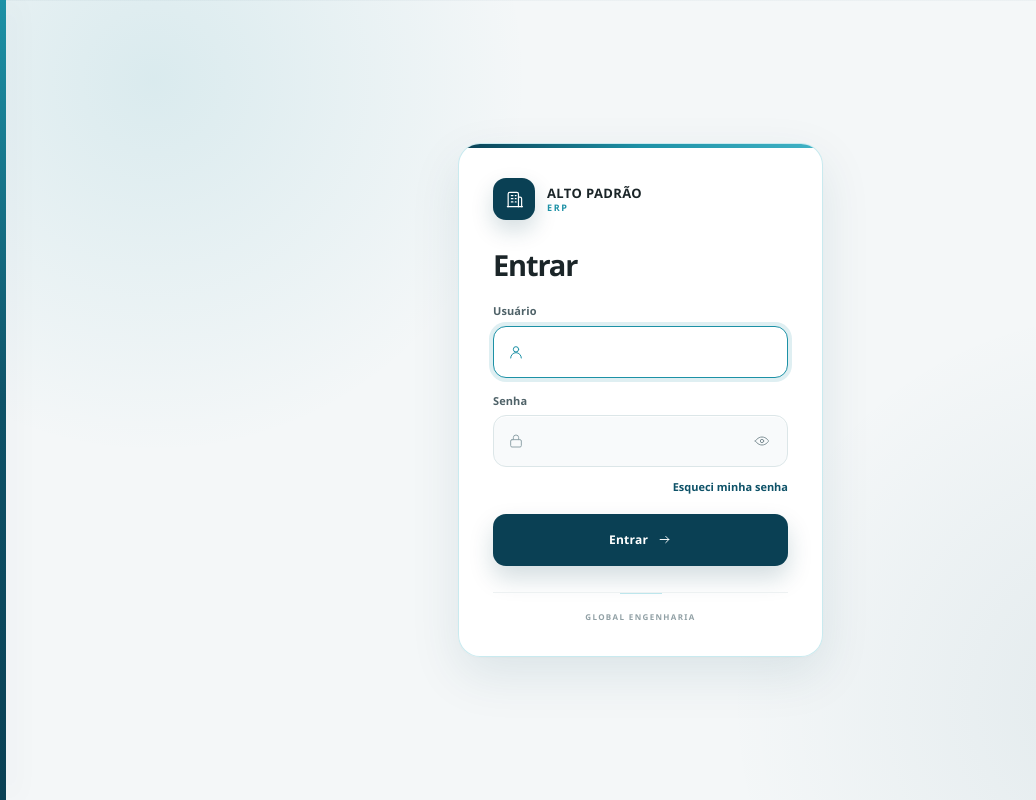
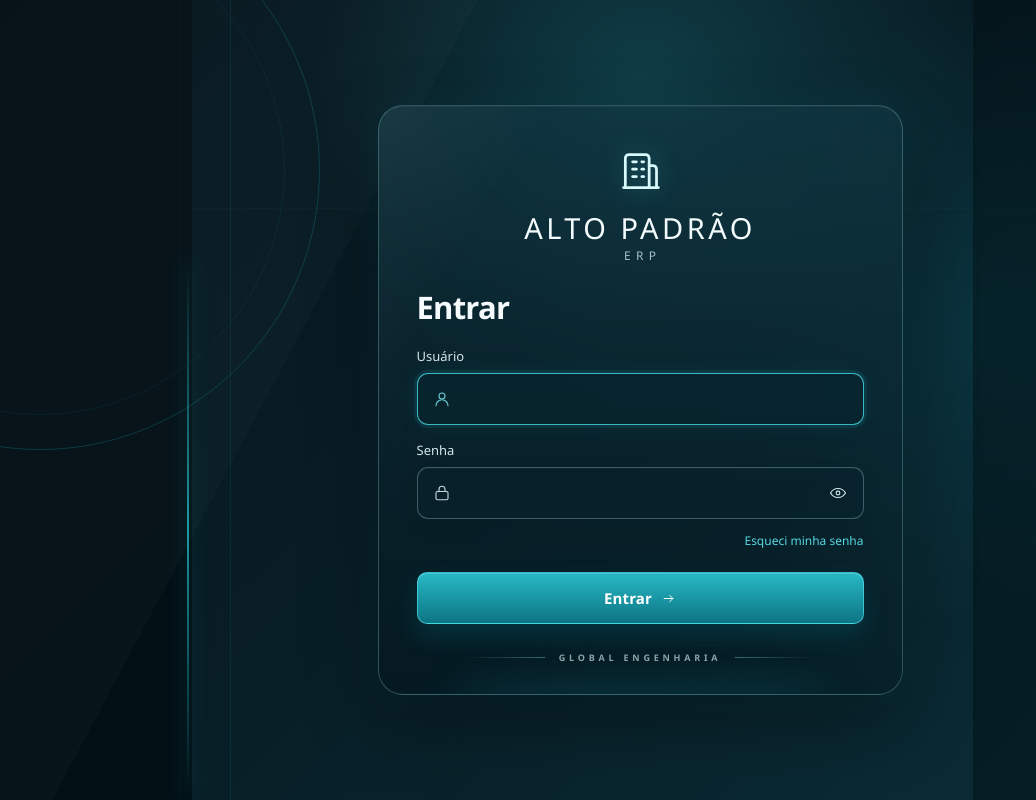
Before and after one commit to Processos-Global/ERPALTOPADRAO, a Django app: page /usuarios/login/ in a window 1280 px wide. Shown: the whole page, without its empty margins (0-1036 px from the left). Run offline with Django 4.2, Linux system fonts and the light colour scheme; parts of the project's set-up code (start-up, migrations or seed data) failed here and were passed over.

Commit message:
alteracao login

```diff
--- a/templates/usuarios/autenticacao/login.html
+++ b/templates/usuarios/autenticacao/login.html
@@ -4,255 +4,283 @@
 <head>
     <meta charset="UTF-8">
     <meta name="viewport" content="width=device-width, initial-scale=1.0">
-    <meta name="theme-color" content="#0f6678">
+    <meta name="theme-color" content="#071c25">
     <title>Entrar | ERP Alto Padrão</title>
 
     <link rel="stylesheet" href="{% static 'css/base.css' %}">
-    <link rel="stylesheet" href="{% static 'css/login.css' %}?v=20260814-1">
 
     <style>
         :root {
-            --opal-blue: #1D91A6;
-            --opal-blue-dark: #0E5268;
-            --opal-blue-deep: #0A4054;
-            --opal-blue-soft: #DDF3F6;
-            --opal-blue-border: #BDE6EC;
+            --bg-1: #06161d;
+            --bg-2: #0a2732;
+            --bg-3: #0f4250;
+            --cyan: #24c2d1;
+            --cyan-soft: #73d9e1;
+            --line: rgba(109, 222, 233, .22);
+            --glass: rgba(8, 31, 40, .68);
+            --glass-strong: rgba(8, 29, 37, .84);
+            --white: #f5fbfc;
+            --muted: #a8bec4;
+            --border: rgba(162, 227, 233, .28);
+            --danger: #ff9f92;
+        }
 
-            --login-bg: #F4F7F8;
-            --login-surface: #FFFFFF;
-            --login-surface-soft: #F8FAFB;
-            --login-text: #1B2528;
-            --login-muted: #6C7A80;
-            --login-subtle: #94A3A8;
-            --login-border: #DCE6E8;
-            --login-danger: #B42318;
-            --login-danger-soft: #FFF5F4;
-            --login-focus: rgba(29, 145, 166, .14);
+        * {
+            box-sizing: border-box;
         }
 
         html,
         body {
+            width: 100%;
             min-height: 100%;
+            margin: 0;
         }
 
         body.login-body {
-            margin: 0 !important;
-            min-height: 100vh !important;
-            overflow-x: hidden;
-            color: var(--login-text);
+            min-height: 100vh;
+            overflow: hidden;
+            font-family: "Segoe UI", Inter, Arial, sans-serif;
+            color: var(--white);
             background:
-                linear-gradient(rgba(10, 64, 84, .035) 1px, transparent 1px),
-                linear-gradient(90deg, rgba(10, 64, 84, .035) 1px, transparent 1px),
-                radial-gradient(circle at 12% 10%, rgba(29, 145, 166, .12), transparent 28%),
-                radial-gradient(circle at 88% 88%, rgba(14, 82, 104, .08), transparent 30%),
-                var(--login-bg) !important;
-            background-size:
-                32px 32px,
-                32px 32px,
-                auto,
-                auto,
-                auto;
-            font-family: "Segoe UI", "Inter", Arial, sans-serif;
+                radial-gradient(circle at 50% 10%, rgba(42, 177, 193, .22), transparent 34%),
+                radial-gradient(circle at 78% 40%, rgba(17, 118, 135, .20), transparent 28%),
+                linear-gradient(135deg, var(--bg-1) 0%, #081d25 42%, #0a2f3a 100%);
         }
 
-        .login-body * {
-            box-sizing: border-box;
+        .login-body::before,
+        .login-body::after {
+            content: "";
+            position: fixed;
+            inset: 0;
+            pointer-events: none;
         }
 
-        .login-body .login-shell {
+        .login-body::before {
+            background:
+                linear-gradient(90deg, transparent 0 14%, rgba(36, 194, 209, .16) 14% 14.08%, transparent 14.08% 18%, rgba(36, 194, 209, .10) 18% 18.06%, transparent 18.06%),
+                linear-gradient(180deg, transparent 0 26%, rgba(255,255,255,.025) 26% 26.1%, transparent 26.1%);
+            opacity: .9;
+        }
+
+        .login-body::after {
+            background:
+                linear-gradient(118deg, rgba(255,255,255,.018) 0 28%, transparent 28% 100%),
+                linear-gradient(90deg, rgba(2, 13, 18, .78) 0 15%, transparent 15% 76%, rgba(1, 10, 14, .42) 76% 100%);
+        }
+
+        .login-shell {
             position: relative;
+            z-index: 2;
             min-height: 100vh;
-            width: 100%;
             display: grid;
             place-items: center;
-            padding: 40px 20px;
-            isolation: isolate;
+            padding: 28px 18px;
         }
 
-        .login-body .login-shell::before {
-            content: "";
+        .scene-line {
             position: fixed;
-            inset: 0 auto 0 0;
-            width: 6px;
-            background: linear-gradient(
-                180deg,
-                var(--opal-blue),
-                var(--opal-blue-dark),
-                var(--opal-blue-deep)
-            );
-            box-shadow: 6px 0 28px rgba(10, 64, 84, .08);
-            z-index: -1;
+            pointer-events: none;
+            border: 1px solid rgba(39, 206, 219, .20);
+            border-radius: 50%;
+            width: 560px;
+            height: 560px;
+            left: -240px;
+            top: -110px;
+            z-index: 1;
         }
 
-        .login-body .login-card {
+        .scene-line::before {
+            content: "";
+            position: absolute;
+            inset: 34px;
+            border: 1px solid rgba(39, 206, 219, .08);
+            border-radius: 50%;
+        }
+
+        .scene-glow {
+            position: fixed;
+            width: 2px;
+            height: 68vh;
+            left: 14.6%;
+            bottom: 0;
+            background: linear-gradient(180deg, transparent, rgba(38, 220, 229, .9), transparent);
+            box-shadow: 0 0 22px rgba(36, 194, 209, .6);
+            opacity: .75;
+            z-index: 1;
+        }
+
+        .login-card {
             position: relative;
-            width: min(100%, 430px);
-            padding: 34px;
-            background: rgba(255, 255, 255, .97);
-            border: 1px solid rgba(189, 230, 236, .82);
-            border-radius: 22px;
+            width: min(100%, 525px);
+            padding: 34px 38px 30px;
+            border: 1px solid var(--border);
+            border-radius: 25px;
+            background:
+                linear-gradient(180deg, rgba(17, 55, 67, .62), rgba(5, 24, 32, .80));
             box-shadow:
-                0 1px 2px rgba(10, 64, 84, .025),
-                0 18px 50px rgba(10, 64, 84, .10);
+                0 28px 70px rgba(0, 0, 0, .36),
+                0 0 42px rgba(22, 166, 182, .09),
+                inset 0 1px 0 rgba(255,255,255,.05);
+            backdrop-filter: blur(22px);
+            -webkit-backdrop-filter: blur(22px);
             overflow: hidden;
         }
 
-        .login-body .login-card::before {
+        .login-card::before {
             content: "";
             position: absolute;
-            top: 0;
-            left: 0;
-            right: 0;
-            height: 4px;
-            background: linear-gradient(
-                90deg,
-                var(--opal-blue-deep),
-                var(--opal-blue),
-                #41B3C6
-            );
+            inset: 0;
+            background:
+                linear-gradient(120deg, rgba(255,255,255,.045), transparent 20% 74%, rgba(47,201,214,.035));
+            pointer-events: none;
         }
 
-        .login-body .login-brand {
+        .login-card::after {
+            content: "";
+            position: absolute;
+            left: 13%;
+            right: 13%;
+            bottom: -14px;
+            height: 24px;
+            background: rgba(26, 201, 216, .20);
+            filter: blur(18px);
+            border-radius: 50%;
+            pointer-events: none;
+        }
+
+        .login-brand {
+            position: relative;
+            z-index: 1;
             display: flex;
+            flex-direction: column;
             align-items: center;
-            gap: 12px;
+            justify-content: center;
             margin-bottom: 30px;
         }
 
-        .login-body .login-brand__mark {
-            width: 42px;
-            height: 42px;
-            display: inline-flex;
-            align-items: center;
-            justify-content: center;
-            flex: 0 0 42px;
-            border-radius: 13px;
-            background: var(--opal-blue-deep);
-            color: #fff;
-            box-shadow: 0 10px 22px rgba(10, 64, 84, .18);
+        .login-brand__mark {
+            width: 62px;
+            height: 62px;
+            display: grid;
+            place-items: center;
+            margin-bottom: 11px;
+            color: #d8f9fb;
+            filter: drop-shadow(0 0 12px rgba(76, 218, 230, .28));
         }
 
-        .login-body .login-brand__mark .icon {
-            width: 19px;
-            height: 19px;
+        .login-brand__mark .icon {
+            width: 44px;
+            height: 44px;
         }
 
-        .login-body .login-brand__text {
-            display: flex;
-            flex-direction: column;
-            gap: 2px;
-            min-width: 0;
+        .login-brand__text {
+            text-align: center;
+            line-height: 1;
         }
 
-        .login-body .login-brand__text strong {
-            margin: 0;
-            color: var(--login-text);
-            font-size: 13px;
-            line-height: 1.2;
-            font-weight: 800;
-            letter-spacing: .03em;
+        .login-brand__text strong {
+            display: block;
+            font-size: 29px;
+            font-weight: 500;
+            letter-spacing: .12em;
+            color: #f3fbfc;
         }
 
-        .login-body .login-brand__text small {
-            color: var(--opal-blue);
-            font-size: 9px;
-            line-height: 1;
-            font-weight: 800;
-            letter-spacing: .18em;
-            text-transform: uppercase;
+        .login-brand__text small {
+            display: block;
+            margin-top: 8px;
+            font-size: 12px;
+            letter-spacing: .44em;
+            color: var(--muted);
+            transform: translateX(.22em);
         }
 
-        .login-body .login-heading {
+        .login-heading {
+            position: relative;
+            z-index: 1;
             margin: 0 0 24px;
         }
 
-        .login-body .login-heading h1 {
+        .login-heading h1 {
             margin: 0;
-            color: var(--login-text);
-            font-size: 29px;
-            line-height: 1.05;
-            font-weight: 750;
-            letter-spacing: -.04em;
+            font-size: 31px;
+            line-height: 1;
+            font-weight: 700;
+            letter-spacing: -.025em;
+            color: var(--white);
         }
 
-        .login-body .login-form {
-            width: 100%;
+        .login-form {
+            position: relative;
+            z-index: 1;
             display: grid;
             gap: 16px;
         }
 
-        .login-body .login-field {
-            width: 100%;
+        .login-field {
             display: grid;
             gap: 8px;
         }
 
-        .login-body .login-field > label {
-            margin: 0;
-            color: #4F6268;
-            font-size: 11px;
-            line-height: 1.2;
-            font-weight: 700;
-            letter-spacing: .01em;
+        .login-field > label {
+            font-size: 13px;
+            font-weight: 500;
+            color: #d6e5e8;
         }
 
-        .login-body .login-field__control {
+        .login-field__control {
             position: relative;
-            width: 100%;
         }
 
-        .login-body .login-field__control input {
-            appearance: none;
+        .login-field__control input {
             width: 100% !important;
             height: 52px !important;
             margin: 0 !important;
-            padding: 0 46px 0 45px !important;
-            border: 1px solid var(--login-border) !important;
-            border-radius: 13px !important;
-            outline: 0 !important;
-            background: var(--login-surface-soft) !important;
-            color: var(--login-text) !important;
-            font: inherit;
+            padding: 0 48px 0 47px !important;
+            border: 1px solid rgba(184, 228, 233, .31) !important;
+            border-radius: 11px !important;
+            outline: none !important;
+            background: rgba(8, 35, 44, .48) !important;
+            color: #f7fcfd !important;
             font-size: 14px !important;
-            box-shadow: inset 0 1px 0 rgba(255, 255, 255, .75) !important;
-            transition:
-                border-color .18s ease,
-                background-color .18s ease,
-                box-shadow .18s ease,
-                transform .18s ease;
+            caret-color: var(--cyan-soft);
+            box-shadow:
+                inset 0 1px 0 rgba(255,255,255,.025),
+                0 8px 22px rgba(0,0,0,.06) !important;
+            transition: .2s ease;
         }
 
-        .login-body .login-field__control input:hover {
-            border-color: #C8D8DB !important;
-            background: #fff !important;
+        .login-field__control input:hover {
+            border-color: rgba(108, 218, 228, .46) !important;
+            background: rgba(10, 42, 52, .62) !important;
         }
 
-        .login-body .login-field__control input:focus {
-            border-color: var(--opal-blue) !important;
-            background: #fff !important;
+        .login-field__control input:focus {
+            border-color: rgba(76, 226, 236, .78) !important;
+            background: rgba(8, 38, 48, .76) !important;
             box-shadow:
-                0 0 0 4px var(--login-focus),
-                inset 0 1px 0 rgba(255, 255, 255, .85) !important;
+                0 0 0 3px rgba(38, 205, 217, .09),
+                0 0 24px rgba(32, 188, 202, .08) !important;
         }
 
-        .login-body .login-field__icon {
+        .login-field__icon {
             position: absolute;
             z-index: 2;
-            left: 15px;
+            left: 16px;
             top: 50%;
-            width: 16px;
-            height: 16px;
+            width: 18px;
+            height: 18px;
             transform: translateY(-50%);
-            color: #91A4AA;
+            color: #d7e9ec;
             pointer-events: none;
-            transition: color .18s ease;
+            opacity: .92;
         }
 
-        .login-body .login-field__control:focus-within .login-field__icon {
-            color: var(--opal-blue);
+        .login-field__control:focus-within .login-field__icon {
+            color: var(--cyan-soft);
         }
 
-        .login-body .password-toggle {
+        .password-toggle {
             position: absolute !important;
             z-index: 3;
             top: 7px !important;
@@ -260,196 +288,201 @@
             width: 38px !important;
             height: 38px !important;
             min-width: 38px !important;
+            display: grid !important;
+            place-items: center;
             margin: 0 !important;
             padding: 0 !important;
-            display: grid !important;
-            place-items: center;
             border: 0 !important;
             border-radius: 9px !important;
             background: transparent !important;
-            color: #809197 !important;
+            color: #d5e9eb !important;
+            cursor: pointer;
             box-shadow: none !important;
-            cursor: pointer;
-            transition:
-                background .18s ease,
-                color .18s ease,
-                transform .18s ease;
+            transition: .2s ease;
         }
 
-        .login-body .password-toggle:hover {
-            background: var(--opal-blue-soft) !important;
-            color: var(--opal-blue-dark) !important;
+        .password-toggle:hover {
+            color: #ffffff !important;
+            background: rgba(37, 196, 209, .10) !important;
         }
 
-        .login-body .password-toggle:active {
-            transform: scale(.96);
+        .password-toggle .icon {
+            width: 18px;
+            height: 18px;
         }
 
-        .login-body .password-toggle .icon {
-            width: 16px;
-            height: 16px;
-        }
-
-        .login-body .password-toggle__hide {
+        .password-toggle__hide {
             display: none;
         }
 
-        .login-body .password-toggle.is-visible .password-toggle__show {
+        .password-toggle.is-visible .password-toggle__show {
             display: none;
         }
 
-        .login-body .password-toggle.is-visible .password-toggle__hide {
+        .password-toggle.is-visible .password-toggle__hide {
             display: block;
         }
 
-
-        .login-body .login-recovery {
-            margin-top: -4px;
+        .login-recovery {
+            margin-top: -3px;
             display: flex;
             justify-content: flex-end;
         }
 
-        .login-body .login-recovery a {
-            color: var(--opal-blue-dark);
-            font-size: 11px;
-            font-weight: 750;
+        .login-recovery a {
+            color: #57d9e3;
+            font-size: 12px;
+            font-weight: 500;
             text-decoration: none;
-            transition: color .18s ease;
+            transition: .18s ease;
         }
 
-        .login-body .login-recovery a:hover {
-            color: var(--opal-blue);
-            text-decoration: underline;
+        .login-recovery a:hover {
+            color: #9af6fb;
         }
 
-        .login-body .login-submit {
+        .login-submit {
+            position: relative;
             width: 100% !important;
             height: 52px !important;
-            min-height: 52px !important;
-            margin: 4px 0 0 !important;
+            margin: 7px 0 0 !important;
             padding: 0 18px !important;
             display: flex !important;
             align-items: center !important;
             justify-content: center !important;
             gap: 9px;
-            border: 0 !important;
-            border-radius: 13px !important;
-            background: var(--opal-blue-deep) !important;
-            color: #fff !important;
-            font-size: 12px !important;
-            line-height: 1 !important;
-            font-weight: 750 !important;
-            letter-spacing: .02em;
-            box-shadow: 0 12px 24px rgba(10, 64, 84, .18) !important;
+            border: 1px solid rgba(83, 231, 240, .62) !important;
+            border-radius: 10px !important;
+            background:
+                linear-gradient(180deg, #28b8c5 0%, #0d7584 100%) !important;
+            color: white !important;
+            font-size: 15px !important;
+            font-weight: 700 !important;
+            letter-spacing: .01em;
             cursor: pointer;
-            transition:
-                transform .18s ease,
-                background .18s ease,
-                box-shadow .18s ease;
+            box-shadow:
+                0 12px 24px rgba(0, 131, 148, .22),
+                inset 0 1px 0 rgba(255,255,255,.16) !important;
+            transition: .2s ease;
         }
 
-        .login-body .login-submit:hover {
-            background: var(--opal-blue-dark) !important;
+        .login-submit:hover {
             transform: translateY(-1px);
-            box-shadow: 0 15px 30px rgba(10, 64, 84, .22) !important;
+            background:
+                linear-gradient(180deg, #32c8d4 0%, #0f8492 100%) !important;
+            box-shadow:
+                0 14px 30px rgba(0, 153, 170, .28),
+                0 0 22px rgba(27, 201, 215, .12) !important;
         }
 
-        .login-body .login-submit:active {
+        .login-submit:active {
             transform: translateY(0);
         }
 
-        .login-body .login-submit .icon {
+        .login-submit .icon {
             width: 15px;
             height: 15px;
         }
 
-        .login-body .login-submit__loading {
+        .login-submit__loading {
             display: none;
         }
 
-        .login-body .login-submit.is-loading .login-submit__text {
+        .login-submit.is-loading .login-submit__text {
             display: none;
         }
 
-        .login-body .login-submit.is-loading .login-submit__loading {
+        .login-submit.is-loading .login-submit__loading {
             display: inline;
         }
 
-        .login-body .login-messages,
-        .login-body .form-errors {
+        .login-messages,
+        .form-errors {
+            position: relative;
+            z-index: 1;
             margin: 0 0 16px;
-            padding: 12px 13px;
-            border: 1px solid #F2C9C3;
-            border-radius: 11px;
-            background: var(--login-danger-soft);
-            color: var(--login-danger);
-            font-size: 11px;
+            padding: 12px 14px;
+            border: 1px solid rgba(255, 147, 132, .24);
+            border-radius: 10px;
+            background: rgba(133, 38, 28, .18);
+            color: #ffd6cf;
+            font-size: 12px;
             line-height: 1.45;
         }
 
-        .login-body .form-errors p,
-        .login-body .login-messages .message {
+        .login-messages .message,
+        .form-errors p {
             margin: 0;
         }
 
-        .login-body .field-error {
-            color: var(--login-danger);
-            font-size: 10px;
-            line-height: 1.35;
+        .field-error {
+            color: var(--danger);
+            font-size: 11px;
         }
 
-        .login-body .login-footer {
+        .login-footer {
             position: relative;
-            margin-top: 26px;
-            padding-top: 18px;
-            text-align: center;
-            color: #91A0A5;
-            font-size: 8px;
-            font-weight: 750;
-            letter-spacing: .17em;
+            z-index: 1;
+            margin-top: 27px;
+            display: flex;
+            align-items: center;
+            justify-content: center;
+            gap: 14px;
+            color: #8ca4aa;
+            font-size: 9px;
+            font-weight: 600;
+            letter-spacing: .42em;
             text-transform: uppercase;
         }
 
-        .login-body .login-footer::before {
+        .login-footer::before,
+        .login-footer::after {
             content: "";
-            position: absolute;
-            top: 0;
-            left: 50%;
-            width: 42px;
+            width: 76px;
             height: 1px;
-            transform: translateX(-50%);
-            background: var(--opal-blue-border);
+            background: linear-gradient(90deg, transparent, rgba(128, 198, 205, .45));
         }
 
-        @media (max-width: 520px) {
-            .login-body .login-shell {
+        .login-footer::after {
+            background: linear-gradient(90deg, rgba(128, 198, 205, .45), transparent);
+        }
+
+        @media (max-width: 620px) {
+            body.login-body {
+                overflow-y: auto;
+            }
+
+            .scene-line,
+            .scene-glow {
+                opacity: .35;
+            }
+
+            .login-shell {
                 padding: 20px 14px;
             }
 
-            .login-body .login-shell::before {
-                width: 4px;
+            .login-card {
+                width: 100%;
+                padding: 30px 22px 26px;
+                border-radius: 21px;
             }
 
-            .login-body .login-card {
-                width: 100%;
-                padding: 30px 22px 26px;
-                border-radius: 18px;
+            .login-brand__text strong {
+                font-size: 24px;
             }
 
-            .login-body .login-heading h1 {
-                font-size: 27px;
+            .login-heading h1 {
+                font-size: 28px;
             }
 
-            .login-body .login-brand {
-                margin-bottom: 26px;
+            .login-footer::before,
+            .login-footer::after {
+                width: 48px;
             }
         }
 
         @media (prefers-reduced-motion: reduce) {
-            .login-body *,
-            .login-body *::before,
-            .login-body *::after {
-                scroll-behavior: auto !important;
+            *, *::before, *::after {
                 transition: none !important;
                 animation: none !important;
             }
@@ -460,11 +493,8 @@
 <body class="login-body">
     {% include "components/icons.html" %}
 
-    <div class="page-transition" data-page-transition aria-hidden="true">
-        <div class="page-transition__mark">
-            <svg class="icon" aria-hidden="true"><use href="#icon-building"></use></svg>
-        </div>
-    </div>
+    <div class="scene-line" aria-hidden="true"></div>
+    <div class="scene-glow" aria-hidden="true"></div>
 
     <main class="login-shell">
         <section class="login-card" aria-labelledby="login-title">
@@ -565,7 +595,6 @@
                     {% endfor %}
                 </div>
 
-
                 <div class="login-recovery">
                     <a href="{% url 'usuarios:password_reset' %}">Esqueci minha senha</a>
                 </div>
```
